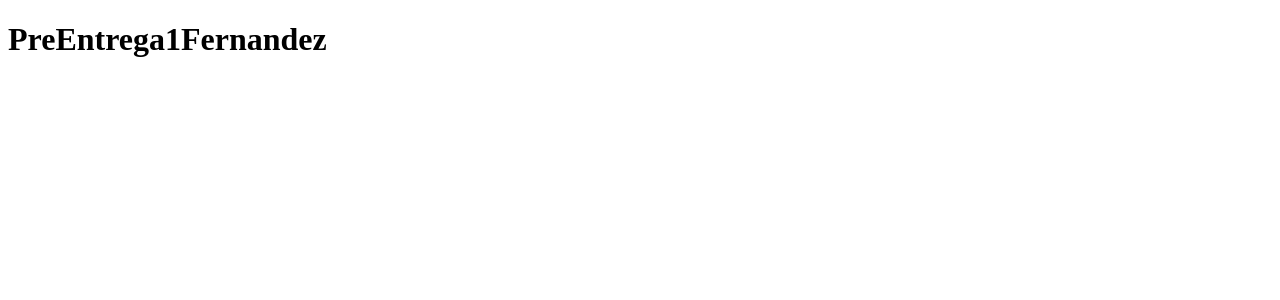
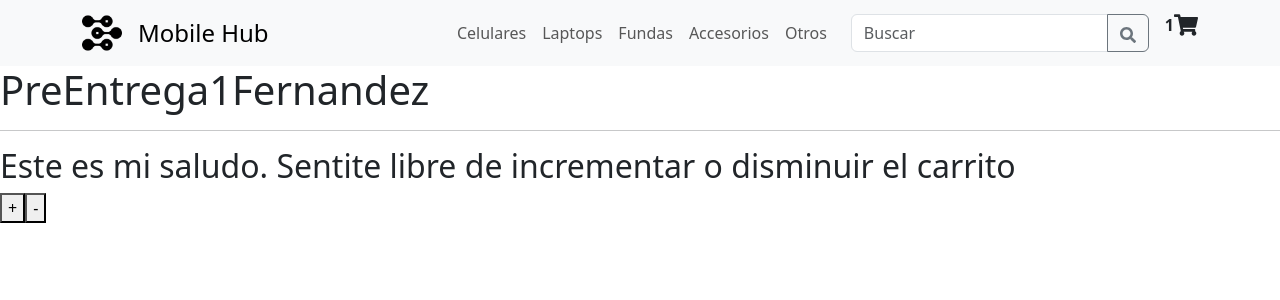
Before and after one commit to juanfernandez152620/Ecommerce-React-Juan-Fernandez, a React (Vite) app: page / in a window 1280 px wide. Shown: the top 300 px of the page. Built offline with nearby package versions, Linux system fonts and the light colour scheme.

Commit message:
PreEntrega1Fernandez

```diff
--- a/package.json
+++ b/package.json
@@ -10,8 +10,11 @@
     "preview": "vite preview"
   },
   "dependencies": {
+    "bootstrap": "^5.3.3",
     "react": "^18.3.1",
-    "react-dom": "^18.3.1"
+    "react-bootstrap": "^2.10.6",
+    "react-dom": "^18.3.1",
+    "react-icons": "^5.3.0"
   },
   "devDependencies": {
     "@eslint/js": "^9.13.0",
--- a/src/App.jsx
+++ b/src/App.jsx
@@ -1,8 +1,25 @@
+import { useState } from 'react'
+import Navegador from './components/Navegador.jsx'
+import ItemListContainer from './components/ItemListContainer.jsx'
+
+
 function App() {
+  const [carrito, setCarrito] = useState(1);
+
+  const addCarrito = () => {
+    setCarrito(carrito + 1);
+  }
+
+  const subCarrito = () => {
+    setCarrito(carrito - 1);
+  }
 
   return (
     <>
+      <Navegador carrito={carrito} />
       <h1>PreEntrega1Fernandez</h1>
+      <hr />
+      <ItemListContainer Saludo={"Este es mi saludo. Sentite libre de incrementar o disminuir el carrito"}  addCarrito={addCarrito} subCarrito={subCarrito} />
     </>
   )
 }
--- /dev/null
+++ b/src/components/CartWidget.jsx
@@ -0,0 +1,15 @@
+import React from 'react'
+import { FaShoppingCart } from 'react-icons/fa';
+
+const CartWidget = ({carrito}) => {
+  return (
+    <>
+      <div className='d-flex'>
+        <p className='fw-bold'>{carrito}</p>
+        <FaShoppingCart size={24} className="text-dark" />
+      </div>
+    </>
+  )
+}
+
+export default CartWidget
--- /dev/null
+++ b/src/components/ItemListContainer.jsx
@@ -0,0 +1,15 @@
+import React from 'react'
+
+const ItemListContainer = ({Saludo, addCarrito, subCarrito}) => {
+  return (
+    <>
+      <h2>{Saludo}</h2>
+      <div className='d-flex'>
+        <button onClick={addCarrito}>+</button>
+        <button onClick={subCarrito}>-</button>
+      </div>
+    </>
+  )
+}
+
+export default ItemListContainer
--- /dev/null
+++ b/src/components/Navegador.jsx
@@ -0,0 +1,69 @@
+import React from 'react';
+import Container from 'react-bootstrap/Container';
+import Nav from 'react-bootstrap/Nav';
+import Navbar from 'react-bootstrap/Navbar';
+import Form from 'react-bootstrap/Form';
+import Button from 'react-bootstrap/Button';
+import InputGroup from 'react-bootstrap/InputGroup';
+import { FaSearch } from 'react-icons/fa';
+import CartWidget from './CartWidget';
+
+function Navegador({ carrito }) {
+
+  return (
+    <Navbar expand="lg" className="bg-light">
+      <Container>
+        {/* Logo a la izquierda */}
+        <Navbar.Brand href="#home" className="d-flex align-items-center gap-3">
+          <img
+            src="../public/nanotechnology.png"
+            width="40"
+            height="40"
+            className="d-inline-block align-top"
+            alt="Logo"
+          />
+          <span className="fs-4">Mobile Hub</span>
+        </Navbar.Brand>
+
+        {/* Ícono del carrito */}
+        <div className="position-relative ms-3 d-block d-md-none">
+          <CartWidget carrito={carrito} />
+        </div>
+
+        {/* Toggle para móviles */}
+        <Navbar.Toggle aria-controls="navbar-nav" />
+        <Navbar.Collapse id="navbar-nav" className="justify-content-end">
+          {/* Lista de categorías al centro */}
+          <Nav className="text-center">
+            <Nav.Link href="#celulares">Celulares</Nav.Link>
+            <Nav.Link href="#laptops">Laptops</Nav.Link>
+            <Nav.Link href="#fundas">Fundas</Nav.Link>
+            <Nav.Link href="#accesorios">Accesorios</Nav.Link>
+            <Nav.Link href="#otros">Otros</Nav.Link>
+          </Nav>
+
+          {/* Buscador y lupa a la derecha */}
+          <Form className="d-flex ps-0 ps-md-3">
+            <InputGroup>
+              <Form.Control
+                type="search"
+                placeholder="Buscar"
+                aria-label="Buscar"
+              />
+              <Button variant="outline-secondary">
+                <FaSearch />
+              </Button>
+            </InputGroup>
+          </Form>
+
+          {/* Ícono del carrito */}
+          <div className="position-relative ms-3 d-none d-md-block">
+            <CartWidget carrito={carrito} />
+          </div>
+        </Navbar.Collapse>
+      </Container>
+    </Navbar>
+  );
+}
+
+export default Navegador;
--- a/src/main.jsx
+++ b/src/main.jsx
@@ -1,6 +1,7 @@
 import { StrictMode } from 'react'
 import { createRoot } from 'react-dom/client'
 import App from './App.jsx'
+import 'bootstrap/dist/css/bootstrap.min.css';
 
 createRoot(document.getElementById('root')).render(
   <StrictMode>
```
Also changed, not shown: public/nanotechnology.png (added), 1 other file (tests, documents, lock files or other folders).
